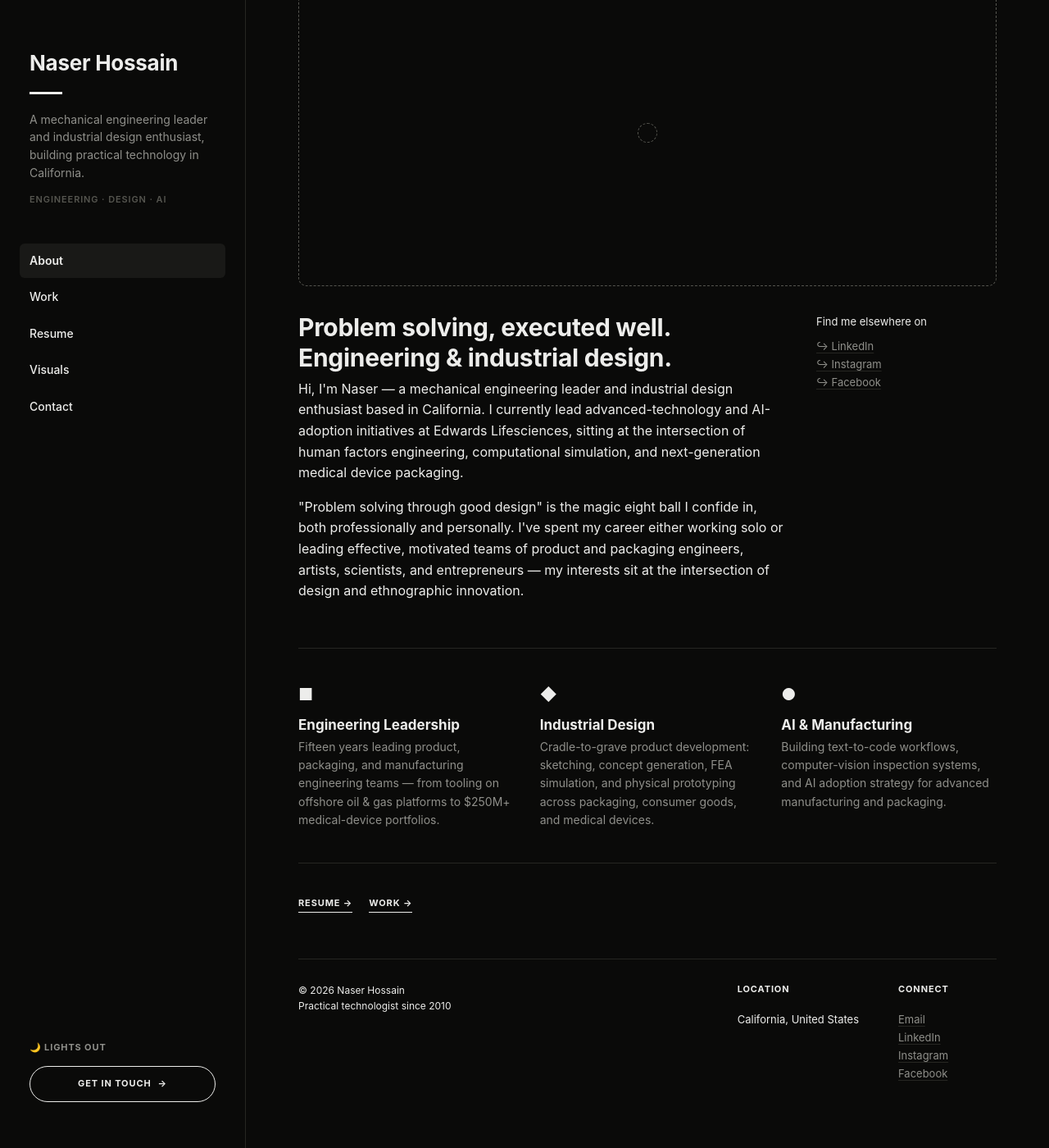
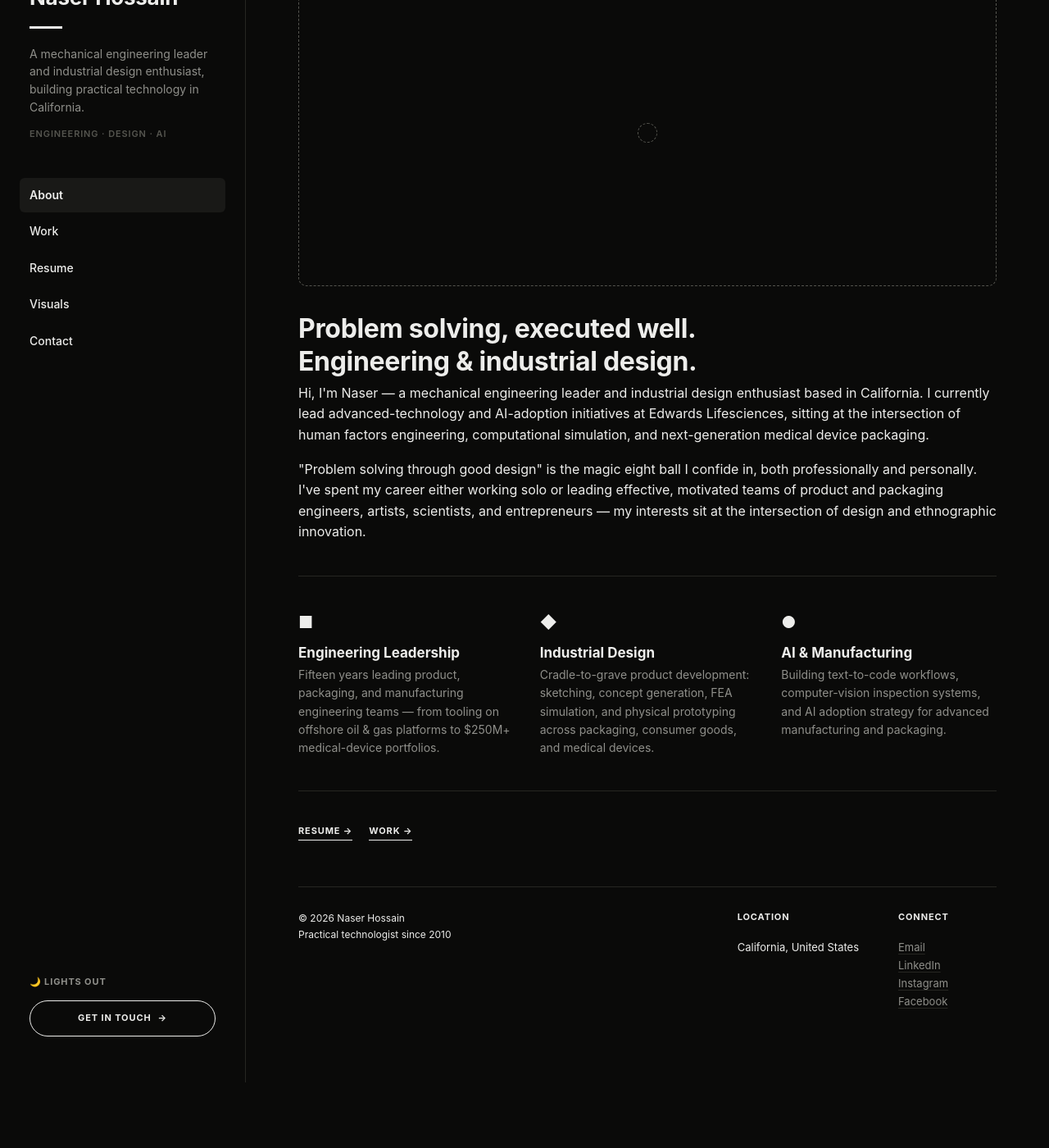
Before and after one commit to nihossain/nihossain.github.io, a Jekyll site: the page built from index.html, in a window 1280 px wide and 1400 px high, scrolled down 80 px. Shown: the whole window at 82% size. Built offline with Jekyll 4.4.1, drawn with Linux system fonts in a browser that asks for light colours; after the commit the page ends 1392 px from its top, so only the background shows below that.

Commit message:
Remove duplicate "Find me elsewhere" social links from About page
Same LinkedIn/Instagram/Facebook links already live in the site
footer on every page, so this was redundant. Also drops the now-
unused hero-grid/hero-side CSS.

```diff
--- a/assets/css/style.css
+++ b/assets/css/style.css
@@ -257,25 +257,6 @@
   border-radius: 10px;
 }
 
-.hero-grid {
-  display: grid;
-  grid-template-columns: 1fr 220px;
-  gap: 40px;
-  align-items: start;
-}
-
-.hero-grid h1 { font-size: 30px; }
-
-.hero-side {
-  font-size: 13px;
-  color: var(--muted);
-  line-height: 1.7;
-}
-
-.hero-side .side-label { margin: 0 0 8px; }
-.hero-side a { display: block; color: var(--muted); }
-.hero-side a:hover { color: var(--text); }
-
 .divider {
   border: none;
   border-top: 1px solid var(--hairline);
@@ -466,7 +447,6 @@
   .sidebar-nav a { margin: 0; }
   .pill-button { margin-top: 0; }
   .main { padding: 40px 24px 0; }
-  .hero-grid { grid-template-columns: 1fr; }
   .pillars { grid-template-columns: 1fr; gap: 24px; }
   .timeline-item { grid-template-columns: 1fr; gap: 4px; }
   .footer-row { grid-template-columns: 1fr; gap: 20px; }
--- a/index.html
+++ b/index.html
@@ -5,8 +5,6 @@
 
 <div class="hero-media img-placeholder" aria-hidden="true"></div>
 
-<div class="hero-grid">
-  <div>
 <h1>Problem solving, executed well.<br>Engineering &amp; industrial design.</h1>
 <p>Hi, I'm Naser — a mechanical engineering leader and industrial design
 enthusiast based in California. I currently lead advanced-technology and
@@ -19,14 +17,6 @@
 working solo or leading effective, motivated teams of product and
 packaging engineers, artists, scientists, and entrepreneurs — my
 interests sit at the intersection of design and ethnographic innovation.</p>
-  </div>
-  <div class="hero-side">
-    <p class="side-label">Find me elsewhere on</p>
-    <a href="https://www.linkedin.com/in/nihossain/" target="_blank" rel="noopener">&#8618; LinkedIn</a>
-    <a href="https://www.instagram.com/nihlearns/" target="_blank" rel="noopener">&#8618; Instagram</a>
-    <a href="https://www.facebook.com/atunu/" target="_blank" rel="noopener">&#8618; Facebook</a>
-  </div>
-</div>
 
 <hr class="divider">
 
```
Lines whose indentation alone changed are shown as unchanged.
